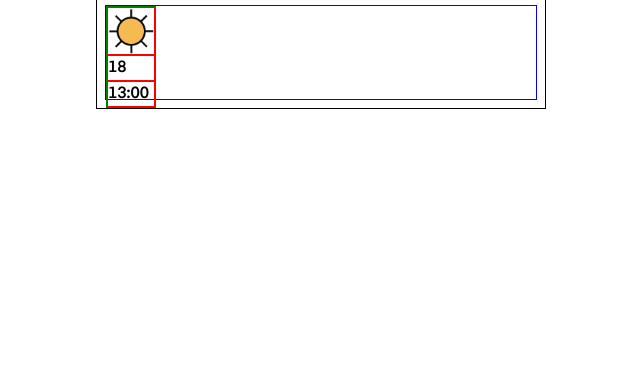
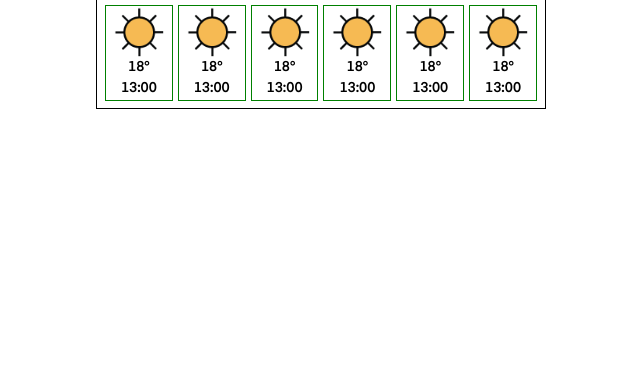
Before and after one commit to TheFutaBandit/weather-app, a website built with webpack: page src/template.html in a window 1280 px wide. Shown: the part 416-800 px from the top of the page, without its empty margins (319-959 px from the left). Built offline with nearby package versions, Linux system fonts and the light colour scheme; no server answers; a web font is replaced by a local one.

Commit message:
basic styling + html complete, making it dynamic

```diff
--- a/src/styles.css
+++ b/src/styles.css
@@ -149,13 +149,14 @@
   }
 
   .tile-body {
-    border: 1px solid blue;
+    /* border: 1px solid blue; */
     display: grid;
     /* grid-auto-columns: 50px; */
     grid-auto-flow: column;
-    gap: 2px;
-    grid-template-columns: 50px;
-    /* grid-auto-columns: repeat(auto-fit, minmax(50px, 100px)); */
+    gap: 5px;
+    /* grid-template-columns: 50px; */
+    /* grid-auto-columns: 50px; */
+    grid-auto-columns: repeat(auto-fit, minmax(50px, 100px));
   }
 
   .tile-body > * {
@@ -165,12 +166,35 @@
   .tile-body .weather-tile {
     display: flex;
     flex-direction: column;
+    padding: 1px;
+    justify-content: center;
   }
 
   .weather-tile > * {
-    border: 1px solid red;
+    /* border: 1px solid red; */
   }
 
   .weather-tile .tile {
     font-family: 'Eina02-SemiBold';
+    font-size: 14px;
+    display: flex;
+    justify-content: center;
+    max-height: inherit;
   }
+
+  .tile.icon {
+    /* max-height: 50px; */
+    /* max-width: 50px; */
+    display: flex;
+    /* justify-self: center; */
+  }
+
+  .tile.icon img {
+    /* justify-self: center; */
+    max-height: 50px;
+    max-width: 50px;
+  }
+
+  .weather-tile .tile.temp:after {
+    content: "\00b0";
+  }
--- a/src/template.html
+++ b/src/template.html
@@ -29,6 +29,31 @@
                 <div class = "tile temp">18</div>
                 <div class = "tile time">13:00</div>
             </div>
+            <div class = "weather-tile">
+                <div class = "tile icon"><img src = "WeatherIcons-PNG/Set/clear-day.png"></div>
+                <div class = "tile temp">18</div>
+                <div class = "tile time">13:00</div>
+            </div>
+            <div class = "weather-tile">
+                <div class = "tile icon"><img src = "WeatherIcons-PNG/Set/clear-day.png"></div>
+                <div class = "tile temp">18</div>
+                <div class = "tile time">13:00</div>
+            </div>
+            <div class = "weather-tile">
+                <div class = "tile icon"><img src = "WeatherIcons-PNG/Set/clear-day.png"></div>
+                <div class = "tile temp">18</div>
+                <div class = "tile time">13:00</div>
+            </div>
+            <div class = "weather-tile">
+                <div class = "tile icon"><img src = "WeatherIcons-PNG/Set/clear-day.png"></div>
+                <div class = "tile temp">18</div>
+                <div class = "tile time">13:00</div>
+            </div>
+            <div class = "weather-tile">
+                <div class = "tile icon"><img src = "WeatherIcons-PNG/Set/clear-day.png"></div>
+                <div class = "tile temp">18</div>
+                <div class = "tile time">13:00</div>
+            </div>
         </div>
     </div>
 </body>
```
